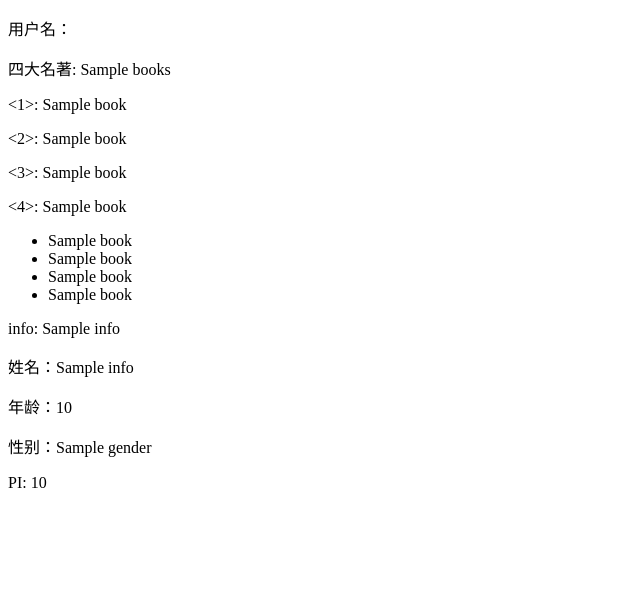
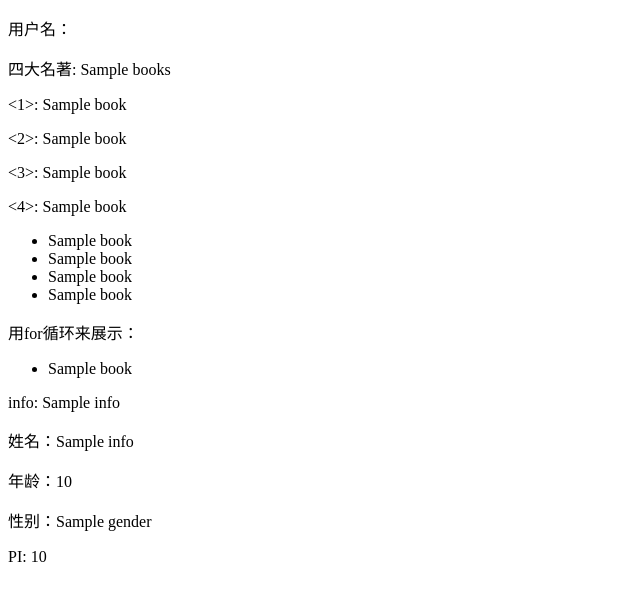
Before and after one commit to zhudy/vue3, a Python web app: template fastapi/templates/index.html in a window 1280 px wide. Shown: the top 601 px of the page, without its empty margins (0-640 px from the left). Run offline with Jinja, Linux system fonts and the light colour scheme; the template is opened without the code that fills it: most values are stand-ins (such as "Sample title", 1, 10 or a date in 2020).

Commit message:
jinja2 模板控制语句 for/if

```diff
--- a/fastapi/templates/index.html
+++ b/fastapi/templates/index.html
@@ -18,6 +18,12 @@
         <li>{{books.2}}</li>
         <li>{{books.3}}</li>
     </ul>
+    用for循环来展示：
+    <ul>
+        {% for book in books %}
+        <li>{{book}}</li>
+        {% endfor %}
+    </ul>
     <p>info: {{info}}</p>
     <p>姓名：{{info.name}}</p>
     <p>年龄：{{info.age}}</p>
```
